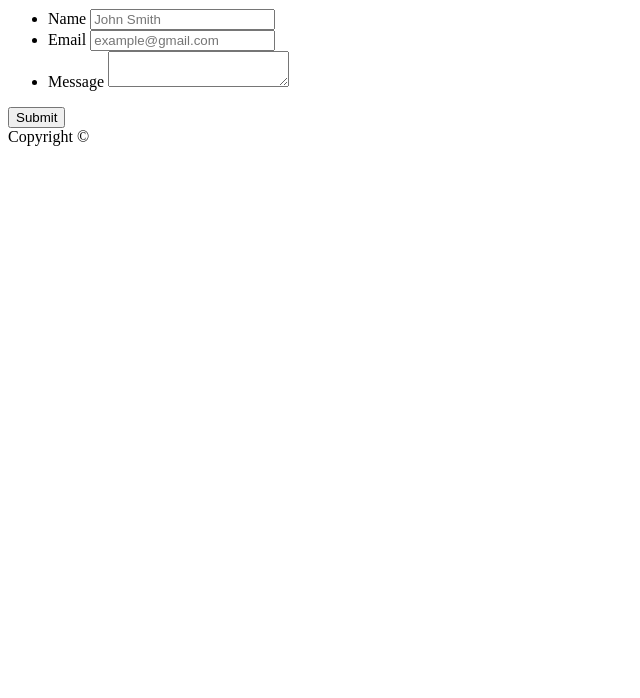
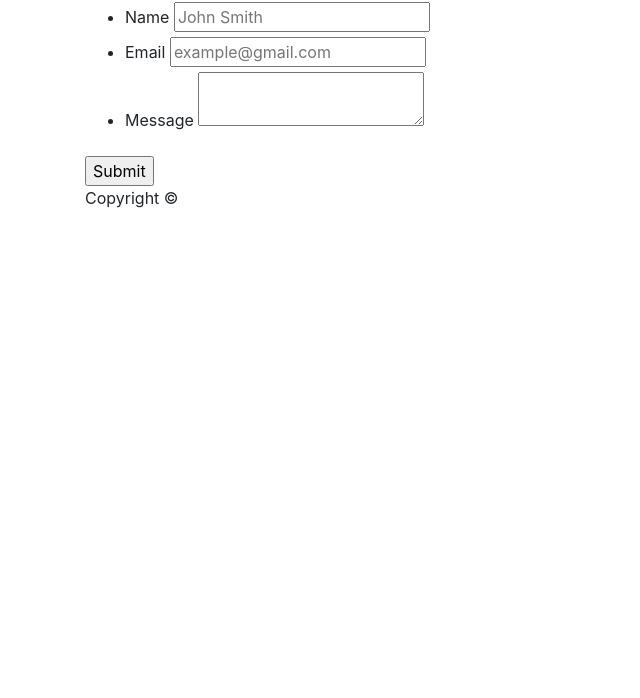
Before and after one commit to alexanderjdee/Bootstrap-Portfolio, a plain HTML site: page contact.html in a window 1280 px wide. Shown: the part 102-800 px from the top of the page, without its empty margins (0-640 px from the left). Drawn offline with nearby package versions, Linux system fonts and the light colour scheme.

Commit message:
First commit

```diff
--- a/contact.html
+++ b/contact.html
@@ -4,8 +4,7 @@
 <head>
   <meta charset="UTF-8">
   <title>Contact | Your Name</title>
-  <link rel="stylesheet" type="text/css" href="assets/css/reset.css">
-  <link rel="stylesheet" type="text/css" href="assets/css/style.css">
+  <link rel="stylesheet" href="https://stackpath.bootstrapcdn.com/bootstrap/4.1.1/css/bootstrap.min.css" integrity="sha384-WskhaSGFgHYWDcbwN70/dfYBj47jz9qbsMId/iRN3ewGhXQFZCSftd1LZCfmhktB" crossorigin="anonymous">
 </head>
 
 <body>
```
Also changed, not shown: index.html (+1 -2 lines), portfolio.html (+1 -2 lines).
